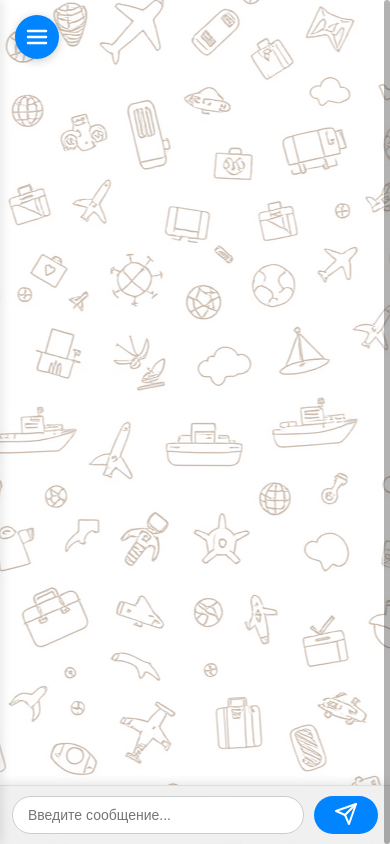
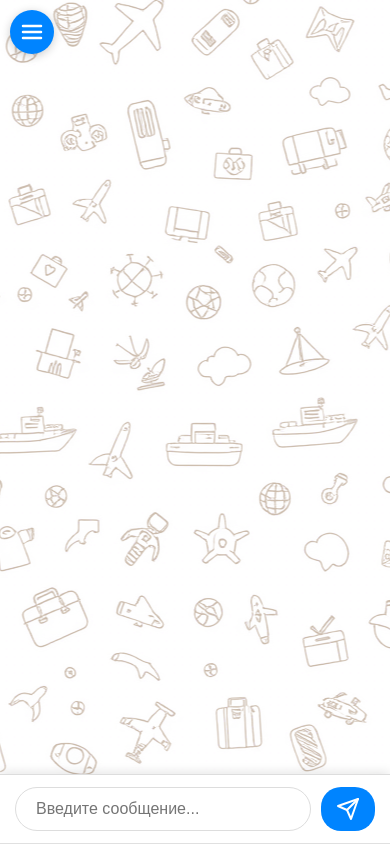
Before and after one commit to mixei87/telegram, a FastAPI app: page /chat/ in a window 390 px wide. Run offline with FastAPI, Linux system fonts and the light colour scheme; parts of the project's set-up code (start-up, migrations or seed data) failed here and were passed over.

Commit message:
mobile mvp2

```diff
--- a/static/css/chat.css
+++ b/static/css/chat.css
@@ -128,8 +178,8 @@ body {
     overscroll-behavior: contain; /* Prevent pull-to-refresh */
     -webkit-overflow-scrolling: touch; /* Smooth scrolling on iOS */
     box-sizing: border-box;
-    -webkit-overflow-scrolling: touch;
     padding-bottom: calc(80px + var(--safe-area-inset-bottom));
+    height: calc(100vh - 60px);
 }
 
 /* Стили сообщений */
@@ -179,31 +229,24 @@ body {
 /* Поле ввода сообщений */
 .input-group {
     display: flex;
-    padding: 12px 15px;
-    background-color: #f0f0f0;
-    border-top: 1px solid #ddd;
-    position: fixed;
-    bottom: 0;
-    left: 0;
-    right: 0;
-    z-index: 100;
-    box-shadow: 0 -2px 10px rgba(0, 0, 0, 0.1);
-    padding-bottom: calc(12px + var(--safe-area-inset-bottom));
-    background-color: rgba(240, 240, 240, 0.95);
-    backdrop-filter: blur(10px);
-    -webkit-backdrop-filter: blur(10px);
+    flex-direction: column;
+    padding: 15px;
+    background: #f5f5f5;
+    border-bottom: 1px solid #e0e0e0;
+    position: relative;
+    z-index: 1;
 }
 
 .input-group input[type="text"] {
-    flex: 1;
-    padding: 12px 15px;
-    border: 1px solid #ccc;
+    width: 100%;
+    padding: 10px 15px;
+    border: 1px solid #ddd;
     border-radius: 20px;
-    font-size: 15px;
+    font-size: 14px;
     outline: none;
-    transition: border-color var(--transition),
-    box-shadow var(--transition);
-    -webkit-appearance: none;
+    margin-bottom: 10px;
+    background: #fff;
+    transition: border-color 0.3s, box-shadow 0.3s;
 }
 
 .input-group input[type="text"]:focus {
@@ -212,17 +255,16 @@ body {
 }
 
 .input-group button {
-    padding: 0 20px;
-    margin-left: 10px;
+    width: 100%;
+    padding: 10px 15px;
     background: var(--primary-color);
     color: white;
     border: none;
     border-radius: 20px;
+    font-size: 14px;
+    font-weight: 500;
     cursor: pointer;
-    font-weight: 500;
-    transition: background-color var(--transition),
-    transform 0.1s var(--transition);
-    -webkit-tap-highlight-color: transparent;
+    transition: background-color 0.3s, transform 0.1s;
 }
 
 .input-group button:hover,
@@ -241,67 +283,210 @@ body {
     outline-offset: 2px;
 }
 
-/* Адаптивность */
 /* Адаптация для мобильных устройств */
 @media (max-width: 768px) {
+    /* Сброс стилей для мобильной версии */
+    body, #app {
+        position: fixed !important;
+        top: 0 !important;
+        left: 0 !important;
+        right: 0 !important;
+        bottom: 0 !important;
+        width: 100% !important;
+        height: 100% !important;
+        margin: 0 !important;
+        padding: 0 !important;
+        overflow: hidden !important;
+    }
+
+    /* Боковое меню */
     .chat-list {
-        position: fixed;
-        top: 0;
-        left: 0;
-        bottom: 0;
-        width: 280px;
-        transform: translateX(-100%);
-        box-shadow: 2px 0 10px rgba(0, 0, 0, 0.1);
-        height: 100vh;
-        overflow-y: auto;
-        -webkit-overflow-scrolling: touch;
-        background: #f5f5f5;
-        z-index: 900;
-        transition: transform 0.3s ease;
-        /* Убираем отладочную обводку */
-        border: none;
+        width: 85% !important;
+        max-width: 320px !important;
+        background: #f5f5f5 !important;
+        transform: translateX(-100%) !important;
+        z-index: 1000 !important;
+        transition: transform 0.3s ease !important;
+        display: flex !important;
+        flex-direction: column !important;
+        padding: 15px 15px 0 15px !important;
+    }
+
+    .chat-list-header {
+        margin-bottom: 15px !important;
+    }
+
+    .chat-list-title {
+        margin: 0 0 15px 0 !important;
+        padding: 0 !important;
+        font-size: 1.2em !important;
+        color: #333 !important;
+        text-align: center !important;
+    }
+
+    .user-input-container {
+        display: flex !important;
+        flex-direction: column !important;
+        gap: 10px !important;
+        margin-bottom: 15px !important;
+    }
+
+    .user-id-input {
+        width: 100% !important;
+        height: 44px !important;
+        padding: 10px 15px !important;
+        border: 1px solid #ddd !important;
+        border-radius: 22px !important;
+        font-size: 14px !important;
+        outline: none !important;
+    }
+
+    .load-chats-btn {
+        width: 100% !important;
+        height: 44px !important;
+        padding: 0 15px !important;
+        background: var(--primary-color) !important;
+        color: white !important;
+        border: none !important;
+        border-radius: 22px !important;
+        font-size: 14px !important;
+        font-weight: 500 !important;
+        cursor: pointer !important;
+    }
+
+    .load-chats-btn:active {
+        background: #0066cc !important;
+    }
+
+    .chat-list-body {
+        flex: 1 !important;
+        overflow-y: auto !important;
+        -webkit-overflow-scrolling: touch !important;
+        padding: 10px 5px !important;
+        margin: 0 -10px !important;
     }
 
     .chat-list.visible,
     .menu-open .chat-list {
         transform: translateX(0) !important;
-        box-shadow: 2px 0 10px rgba(0, 0, 0, 0.2);
+        box-shadow: 2px 0 10px rgba(0, 0, 0, 0.2) !important;
     }
 
-    body.menu-open {
-        overflow: hidden;
+    .chat-list-content {
+        flex: 1 !important;
+        overflow-y: auto !important;
+        -webkit-overflow-scrolling: touch !important;
+        padding: 10px !important;
     }
 
-    body.menu-open .message-area {
-        transform: translateX(280px);
-        position: relative;
-        z-index: 1;
+    /* Область сообщений */
+    .message-area {
+        position: fixed !important;
+        top: 0 !important;
+        left: 0 !important;
+        right: 0 !important;
+        bottom: 0 !important;
+        display: flex !important;
+        flex-direction: column !important;
+        background: #e5ddd5 url('/static/img/background.png') fixed center !important;
+        background-blend-mode: overlay !important;
+        z-index: 1 !important;
+        overflow: hidden !important;
     }
 
-    body.menu-open .chat-overlay {
-        display: block !important;
-        opacity: 1 !important;
-        z-index: 899 !important;
+    .menu-open .message-area {
+        transform: translateX(85%) !important;
+        max-width: 320px !important;
     }
 
     .message-list {
-        padding: 70px 10px 80px;
+        flex: 1 !important;
+        overflow-y: auto !important;
+        -webkit-overflow-scrolling: touch !important;
+        padding: 10px !important;
+        margin-top: 50px !important;
+        margin-bottom: 70px !important;
     }
 
-    .message {
-        max-width: 85%;
-        font-size: 14px;
-        padding: 8px 12px;
-    }
-
+    /* Поле ввода и кнопка отправки */
     .input-group {
-        padding: 10px 12px;
-        padding-bottom: calc(10px + var(--safe-area-inset-bottom));
+        position: fixed;
+        bottom: 0;
+        left: 0;
+        right: 0;
+        padding: 13px 15px;
+        background: #f0f0f0;
+        border-top: 1px solid #ddd;
+        display: grid;
+        grid-template-columns: 1fr 54px; /* 44px + 10px отступа */
+        gap: 10px;
+        align-items: center;
+        z-index: 1000;
+        box-sizing: border-box;
+        height: 70px;
     }
 
     .input-group input[type="text"] {
-        padding: 10px 15px;
-        font-size: 14px;
+        width: 100%;
+        height: 44px;
+        padding: 0 20px;
+        border: 1px solid #ddd;
+        border-radius: 22px;
+        font-size: 16px;
+        outline: none;
+        background: #fff;
+        margin: 0;
+        -webkit-appearance: none;
+        box-sizing: border-box;
+        grid-column: 1;
+    }
+
+    .send-button {
+        width: 44px;
+        height: 44px;
+        border: none;
+        border-radius: 50%;
+        background: var(--primary-color);
+        color: white;
+        display: flex;
+        align-items: center;
+        justify-content: center;
+        cursor: pointer;
+        padding: 0;
+        grid-column: 2;
+        justify-self: end;
+    }
+
+    .send-button:active {
+        background: #0066cc;
+    }
+
+    .send-button svg {
+        width: 24px;
+        height: 24px;
+    }
+
+    .input-group button svg {
+        width: 24px !important;
+        height: 24px !important;
+    }
+
+    /* Кнопка меню */
+    .menu-toggle {
+        position: fixed !important;
+        top: 10px !important;
+        left: 10px !important;
+        z-index: 1001 !important;
+        width: 44px !important;
+        height: 44px !important;
+        border-radius: 50% !important;
+        background: var(--primary-color) !important;
+        color: white !important;
+        border: none !important;
+        padding: 0 !important;
+        display: flex !important;
+        align-items: center !important;
+        justify-content: center !important;
     }
 
     .menu-toggle {
@@ -329,6 +514,47 @@ body {
         -webkit-appearance: none;
         -moz-appearance: none;
         appearance: none;
+    }
+
+    /* Стили для контента чата */
+    .message-area {
+        height: 100vh;
+        display: flex;
+        flex-direction: column;
+        transition: transform 0.3s ease;
+    }
+
+    .message-list {
+        flex: 1;
+        overflow-y: auto;
+        -webkit-overflow-scrolling: touch;
+        padding: 15px 15px 80px;
+        margin-bottom: env(safe-area-inset-bottom);
+    }
+
+    .input-group {
+        position: fixed;
+        bottom: 0;
+        left: 0;
+        right: 0;
+        background: #fff;
+        padding: 10px 15px;
+        box-shadow: 0 -2px 10px rgba(0, 0, 0, 0.1);
+        z-index: 100;
+        padding-bottom: calc(10px + env(safe-area-inset-bottom));
+    }
+
+    /* Улучшаем отображение на маленьких экранах */
+    @media (max-height: 600px) {
+        .message {
+            max-width: 90%;
+            padding: 6px 10px;
+            font-size: 14px;
+        }
+
+        .message-list {
+            padding: 10px 10px 70px;
+        }
     }
 
     .menu-toggle svg {
--- a/static/js/chat.js
+++ b/static/js/chat.js
@@ -284,9 +284,31 @@ function selectChat(chatId) {
     if (ws && ws.readyState === WebSocket.OPEN) {
         ws.send(JSON.stringify({action: "get_chat_members", chat_id: chatId}));
     }
+
+    // Закрываем меню на мобильных устройствах
+    if (window.innerWidth <= 768) {
+        const body = document.body;
+        const chatOverlay = document.getElementById('chatOverlay');
+        const menuToggle = document.getElementById('menuToggle');
+
+        if (body && chatOverlay && menuToggle) {
+            body.classList.remove('menu-open');
+            menuToggle.setAttribute('aria-expanded', 'false');
+            chatOverlay.style.opacity = '0';
+            chatOverlay.setAttribute('aria-hidden', 'true');
+            setTimeout(() => chatOverlay.style.display = 'none', 300);
+        }
+    }
+
+    // Фокусируемся на поле ввода сообщения
     const messageInput = document.getElementById("messageInput");
     if (messageInput) {
-        messageInput.focus();
+        // Небольшая задержка для плавности анимации
+        setTimeout(() => {
+            messageInput.focus();
+            // Прокручиваем к полю ввода, если оно не видно
+            messageInput.scrollIntoView({ behavior: 'smooth', block: 'end' });
+        }, 300);
     } else {
         console.error('Поле ввода сообщения не найдено');
     }
--- a/templates/chat.html
+++ b/templates/chat.html
@@ -27,14 +27,14 @@
 
     <div class="chat-list" id="chatListContainer">
         <div class="chat-list-header">
+            <h2 class="chat-list-title">Чаты</h2>
             <div class="user-input-container">
-                <label for="userIdInput"></label>
                 <input
-                        type="text"
-                        id="userIdInput"
-                        placeholder="ID пользователя"
-                        class="user-id-input"
-                        aria-label="ID пользователя"
+                    type="text"
+                    id="userIdInput"
+                    placeholder="ID пользователя"
+                    class="user-id-input"
+                    aria-label="ID пользователя"
                 >
                 <button id="connectBtn" class="load-chats-btn" aria-label="Загрузить чаты">
                     Загрузить чаты
@@ -42,6 +42,7 @@
             </div>
         </div>
         <div class="chat-list-body" id="chatList">
+            <!-- Список чатов будет добавлен сюда -->
         </div>
     </div>
 
@@ -56,10 +57,9 @@
                     placeholder="Введите сообщение..."
                     aria-label="Введите сообщение"
             >
-            <button id="sendBtn" aria-label="Отправить сообщение">
+            <button id="sendBtn" class="send-button" aria-label="Отправить сообщение">
                 <svg width="24" height="24" viewBox="0 0 24 24" fill="none"
-                     stroke="currentColor" stroke-width="2" stroke-linecap="round" stroke-linejoin="round"
-                     aria-hidden="true">
+                     stroke="currentColor" stroke-width="2" stroke-linecap="round" stroke-linejoin="round">
                     <path d="M22 2L11 13"></path>
                     <path d="M22 2L15 22L11 13L2 9L22 2Z"></path>
                 </svg>
```
Also changed, not shown: other parts of static/css/chat.css (+60 -10 lines).
